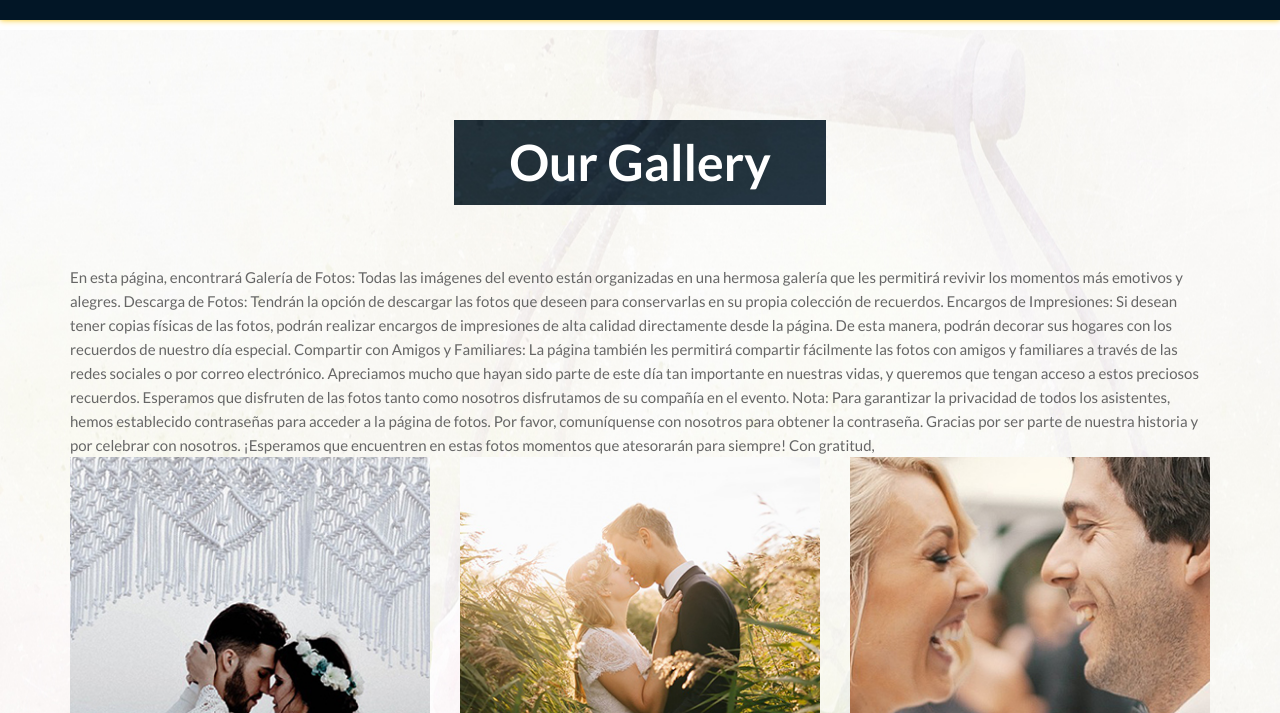
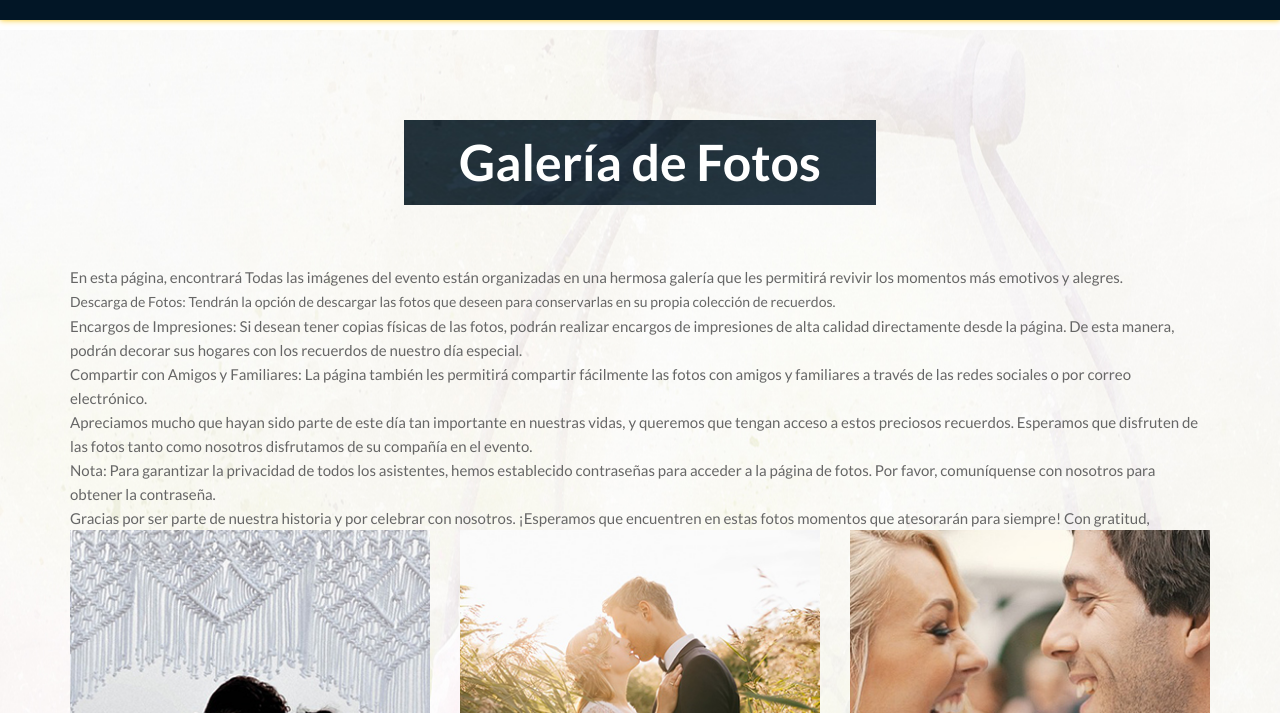
Before and after one commit to andayanda/boda, a plain HTML site: page boda/gallery.html in a window 1280 px wide. Shown: the part 87-800 px from the top of the page. Drawn offline with nearby package versions, Linux system fonts and the light colour scheme; some packages are replaced by stand-ins of ours; a script that the page names is missing.

Commit message:
galeria corregida

```diff
--- a/boda/gallery.html
+++ b/boda/gallery.html
@@ -8,7 +8,7 @@
       <meta name="viewport" content="width=device-width, initial-scale=1">
       <meta name="viewport" content="initial-scale=1, maximum-scale=1">
       <!-- site metas -->
-      <title>settle</title>
+      <title>Julia y Alvaro</title>
       <meta name="keywords" content="">
       <meta name="description" content="">
       <meta name="author" content="">
@@ -113,23 +113,22 @@
             <div class="row">
                <div class="col-md-12">
                   <div class="titlepage">
-                     <h2>Our Gallery</h2>
+                     <h2>Galería de Fotos</h2>
                   </div>
-                  <p>En esta página, encontrará<n:br>
+                  <p>En esta página, encontrará
+                    Todas las imágenes del evento están organizadas en una hermosa galería que les permitirá revivir los momentos más emotivos y alegres.
 
-                     Galería de Fotos: Todas las imágenes del evento están organizadas en una hermosa galería que les permitirá revivir los momentos más emotivos y alegres.</n:br>
+                    </p>  Descarga de Fotos: Tendrán la opción de descargar las fotos que deseen para conservarlas en su propia colección de recuerdos.
 
-                     Descarga de Fotos: Tendrán la opción de descargar las fotos que deseen para conservarlas en su propia colección de recuerdos.
+                     <p> Encargos de Impresiones: Si desean tener copias físicas de las fotos, podrán realizar encargos de impresiones de alta calidad directamente desde la página. De esta manera, podrán decorar sus hogares con los recuerdos de nuestro día especial.</p>
 
-                     Encargos de Impresiones: Si desean tener copias físicas de las fotos, podrán realizar encargos de impresiones de alta calidad directamente desde la página. De esta manera, podrán decorar sus hogares con los recuerdos de nuestro día especial.
+                        <p>   Compartir con Amigos y Familiares: La página también les permitirá compartir fácilmente las fotos con amigos y familiares a través de las redes sociales o por correo electrónico.</p>
 
-                     Compartir con Amigos y Familiares: La página también les permitirá compartir fácilmente las fotos con amigos y familiares a través de las redes sociales o por correo electrónico.
+                    <P> Apreciamos mucho que hayan sido parte de este día tan importante en nuestras vidas, y queremos que tengan acceso a estos preciosos recuerdos. Esperamos que disfruten de las fotos tanto como nosotros disfrutamos de su compañía en el evento.</P>
 
-                     Apreciamos mucho que hayan sido parte de este día tan importante en nuestras vidas, y queremos que tengan acceso a estos preciosos recuerdos. Esperamos que disfruten de las fotos tanto como nosotros disfrutamos de su compañía en el evento.
+                  <P>  Nota: Para garantizar la privacidad de todos los asistentes, hemos establecido contraseñas para acceder a la página de fotos. Por favor, comuníquense con nosotros para obtener la contraseña.</P>
 
-                     Nota: Para garantizar la privacidad de todos los asistentes, hemos establecido contraseñas para acceder a la página de fotos. Por favor, comuníquense con nosotros para obtener la contraseña.
-
-                     Gracias por ser parte de nuestra historia y por celebrar con nosotros. ¡Esperamos que encuentren en estas fotos momentos que atesorarán para siempre!
+               <P> Gracias por ser parte de nuestra historia y por celebrar con nosotros. ¡Esperamos que encuentren en estas fotos momentos que atesorarán para siempre!
 
                      Con gratitud,</p>
                </div>
```
Also changed, not shown: boda/about.html (+1 -1 lines), boda/contact.html (+1 -1 lines), boda/couple.html (+1 -1 lines), boda/index.html (+1 -1 lines).
